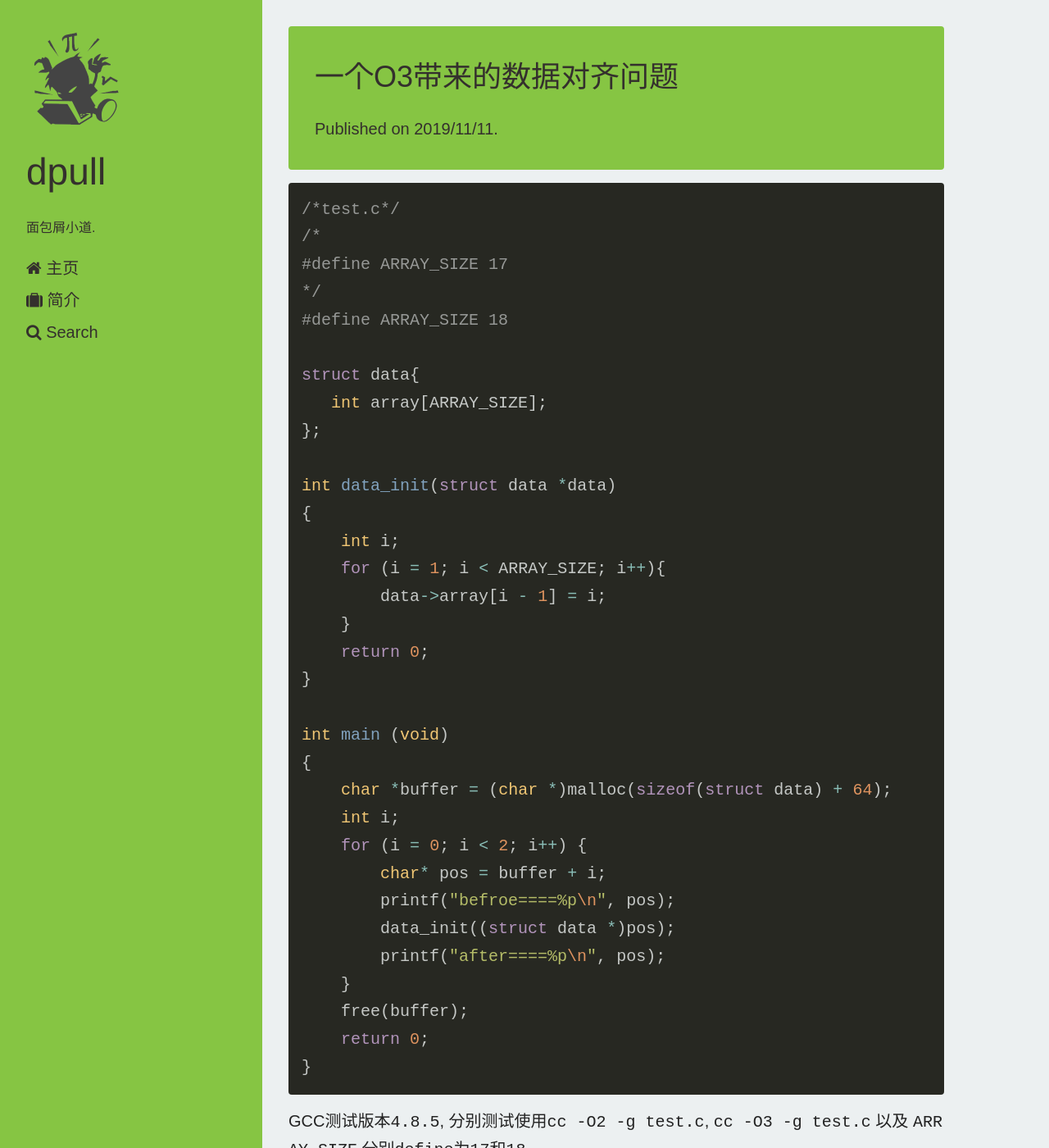
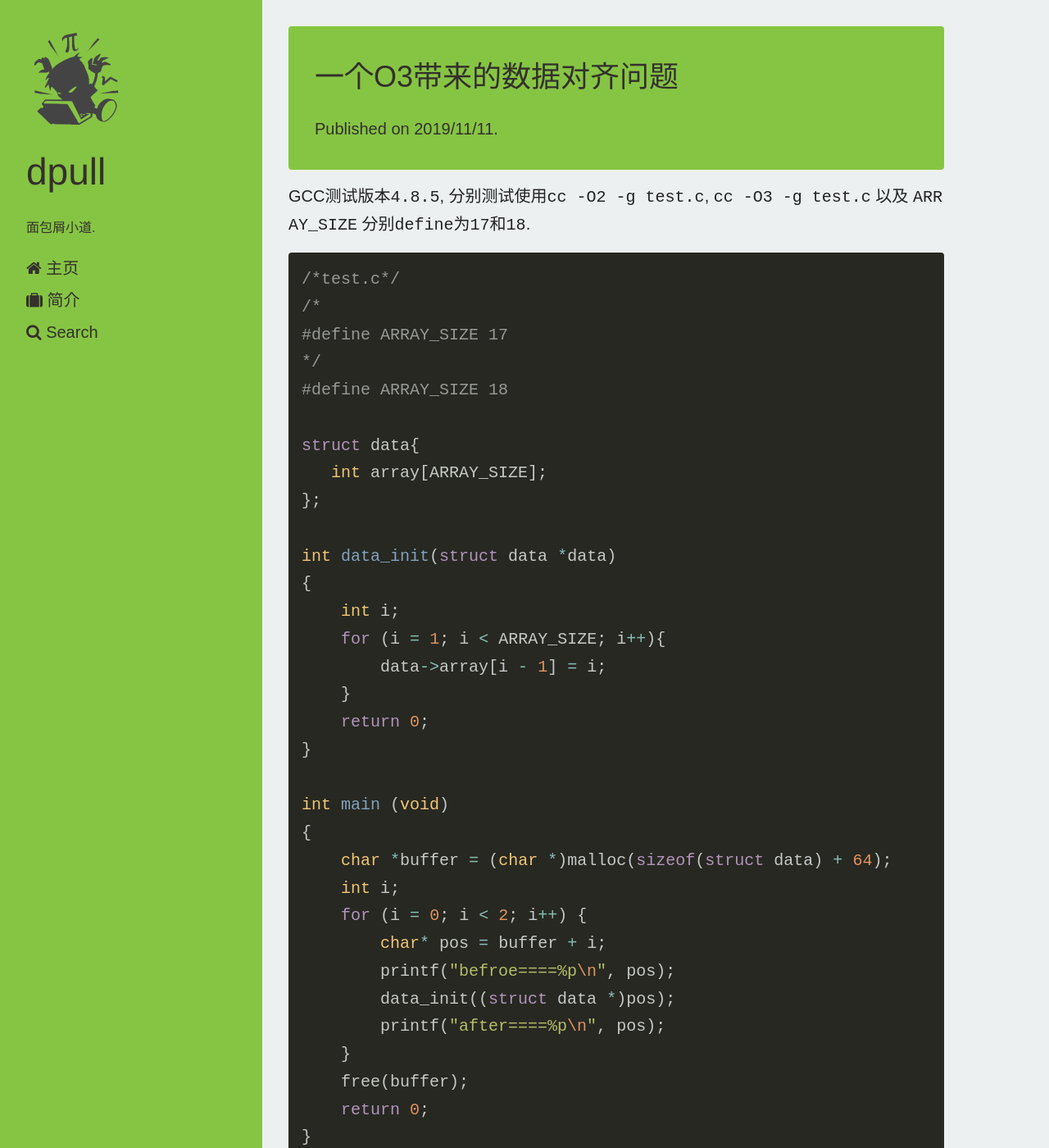
Before and after one commit to dpull/dpull.github.io, a Jekyll site: the page built from _posts/2019-11-11-c_O3_movdqa.md, in a window 1280 px wide and 1400 px high. Shown: the whole window at 82% size. Built offline with Jekyll 4.4.1, drawn with Linux system fonts in a browser that asks for light colours; nearby versions of some CDN libraries; part of the change alters nothing that is shown.

```diff
--- a/_posts/2019-11-11-c_O3_movdqa.md
+++ b/_posts/2019-11-11-c_O3_movdqa.md
@@ -4,6 +4,8 @@ title: 一个O3带来的数据对齐问题
 categories: [general]
 tags: []
 ---
+
+GCC测试版本`4.8.5`, 分别测试使用`cc -O2 -g test.c`, `cc -O3 -g test.c` 以及 `ARRAY_SIZE` 分别`define`为`17`和`18`.
 
 {% highlight c %}
 /*test.c*/
@@ -40,7 +42,6 @@ int main (void)
 }
 {% endhighlight %}
 
-GCC测试版本`4.8.5`, 分别测试使用`cc -O2 -g test.c`, `cc -O3 -g test.c` 以及 `ARRAY_SIZE` 分别`define`为`17`和`18`.
 
 Crash?  |-O2       |-O3
 17      |NO        |NO
```
